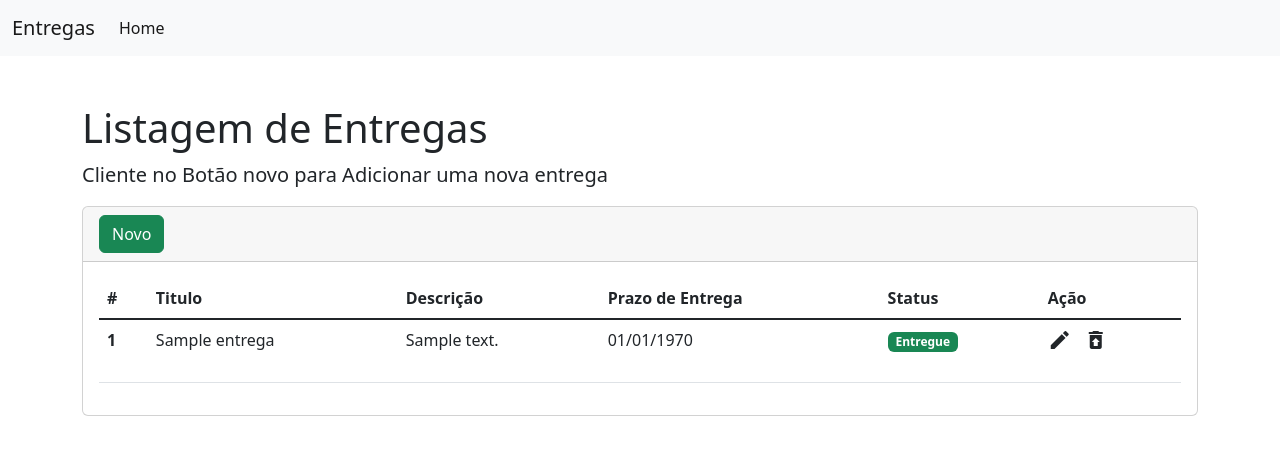
After one commit to alanomorais/sistema-de-entregas, a PHP site: template app/src/views/index.php in a window 1280 px wide. The commit adds this page. Shown: the top 455 px of the page. Run offline with PHP 8.4, Linux system fonts and the light colour scheme; the template is opened without the code that fills it: most values are stand-ins (such as "Sample title", 1, 10 or a date in 2020).

Commit message:
Refatoração na estruturas das pastas e namespaces. Criação da estrtura de views e a pagina principal com a listagem das entregas.

```diff
--- a/app/Db/Database.php
+++ b/app/Db/Database.php
@@ -1,6 +1,6 @@
 <?php
 
-namespace App\Db;
+namespace Db;
 
 use PDO;
 use PDOException;
@@ -10,10 +10,10 @@ class Database
     const DB_HOST = 'localhost';
     const DB_PORT = '5432';
     const DB_NAME = 'entrega';
-    const DB_USER = 'root';
+    const DB_USER = 'postgres';
     const DB_PASS = '321321321';
 
-    private $connection;
+    protected $connection;
 
     public function __construct()
     {
--- a/app/Resources/views/index.php
+++ /dev/null
@@ -1 +0,0 @@
-<?php
--- a/app/composer.json
+++ b/app/composer.json
@@ -2,7 +2,8 @@
     "vendor-name": "Sistema de Entrega",
     "autoload": {
         "psr-4": {
-            "App\\": "app/"
+            "App\\": "src/",
+            "Db\\": "db/"
         }
     }
 }
--- /dev/null
+++ b/app/src/views/includes/footer.php
@@ -0,0 +1,4 @@
+<script src="https://cdn.jsdelivr.net/npm/bootstrap@5.2.0-beta1/dist/js/bootstrap.bundle.min.js" integrity="sha384-pprn3073KE6tl6bjs2QrFaJGz5/SUsLqktiwsUTF55Jfv3qYSDhgCecCxMW52nD2" crossorigin="anonymous"></script>
+</body>
+
+</html>
--- /dev/null
+++ b/app/src/views/includes/header.php
@@ -0,0 +1,38 @@
+<!doctype html>
+<html lang="en">
+
+<head>
+    <meta charset="utf-8">
+    <meta name="viewport" content="width=device-width, initial-scale=1">
+    <title>Sistema de Entrega</title>
+    <link href="https://cdn.jsdelivr.net/npm/bootstrap@5.2.0-beta1/dist/css/bootstrap.min.css" rel="stylesheet" integrity="sha384-0evHe/X+R7YkIZDRvuzKMRqM+OrBnVFBL6DOitfPri4tjfHxaWutUpFmBp4vmVor" crossorigin="anonymous">
+    <link href="https://fonts.googleapis.com/icon?family=Material+Icons"
+      rel="stylesheet">
+</head>
+<style>
+    .material-icons {
+  font-family: 'Material Icons';
+  font-weight: normal;
+  font-style: normal;
+  font-size: 24px;  /* Preferred icon size */
+  display: inline-block;
+  line-height: 1;
+  text-transform: none;
+  letter-spacing: normal;
+  word-wrap: normal;
+  white-space: nowrap;
+  direction: ltr;
+
+  /* Support for all WebKit browsers. */
+  -webkit-font-smoothing: antialiased;
+  /* Support for Safari and Chrome. */
+  text-rendering: optimizeLegibility;
+
+  /* Support for Firefox. */
+  -moz-osx-font-smoothing: grayscale;
+
+  /* Support for IE. */
+  font-feature-settings: 'liga';
+}
+</style>
+<body>
--- /dev/null
+++ b/app/src/views/includes/navbar.php
@@ -0,0 +1,15 @@
+<nav class="navbar navbar-expand-lg bg-light">
+        <div class="container-fluid">
+            <a class="navbar-brand" href="#">Entregas</a>
+            <button class="navbar-toggler" type="button" data-bs-toggle="collapse" data-bs-target="#navbarNav" aria-controls="navbarNav" aria-expanded="false" aria-label="Toggle navigation">
+                <span class="navbar-toggler-icon"></span>
+            </button>
+            <div class="collapse navbar-collapse" id="navbarNav">
+                <ul class="navbar-nav">
+                    <li class="nav-item">
+                        <a class="nav-link active" aria-current="page" href="/">Home</a>
+                    </li>
+                </ul>
+            </div>
+        </div>
+    </nav>
--- /dev/null
+++ b/app/src/views/index.php
@@ -0,0 +1,68 @@
+<?php
+require_once('./src/views/includes/header.php');
+require_once('./src/views/includes/navbar.php');
+?>
+
+<?php
+if (isset($_GET['message'])) {
+?>
+    <div class="alert alert-success" role="alert">
+        Entrega inserida com sucesso!
+    </div>
+<?php
+}
+?>
+<main class="flex-shrink-0">
+    <div class="container">
+        <h1 class="mt-5">Listagem de Entregas</h1>
+        <p class="lead">Cliente no Botão novo para Adicionar uma nova entrega</p>
+        <div class="card">
+            <h5 class="card-header"><a href="incluir.php"><button type="button" class="btn btn-success">Novo</button></a></h5>
+            <div class="card-body">
+                <table class="table table-responsive">
+                    <thead>
+                        <tr>
+                            <th scope="col">#</th>
+                            <th scope="col">Titulo</th>
+                            <th scope="col">Descrição</th>
+                            <th scope="col">Prazo de Entrega</th>
+                            <th scope="col">Status</th>
+                            <th scope="col">Ação</th>
+                        </tr>
+                    </thead>
+                    <tbody class="table-group-divider">
+                        <?php
+                        foreach ($entregas as $key => $entrega) {
+                            # code...
+
+                        ?>
+                        <tr>
+                            <th scope="row"><?= $entrega['id'] ?></th>
+                            <td><?= $entrega['titulo'] ?></td>
+                            <td><?= $entrega['descricao'] ?></td>
+                            <td><?= date('d/m/Y', strtotime("{$entrega['previsao_entrega']}")); ?></td>
+                            <td><?=  $entrega['status'] == 0 ? '<span class="badge bg-danger">Pendente</span>' : '<span class="badge bg-success">Entregue</span>' ?></td>
+                            <td>
+                                <ul class="list-inline">
+                                    <li class="list-inline-item" <button type="button" class="btn btn-link"><span class="material-icons">
+                                            edit
+                                        </span></button>
+                                    </li>
+                                    <li class="list-inline-item" <button type="button" class="btn btn-link"><span class="material-icons">
+                                            restore_from_trash
+                                        </span></button>
+                                    </li>
+                                </ul>
+                            </td>
+                        </tr>
+                        <?php } ?>
+                    </tbody>
+                </table>
+            </div>
+        </div>
+    </div>
+</main>
+
+<?php
+
+require_once('./src/views/includes/footer.php');
```
Also changed, not shown: app/Controllers/EntregaController.php (deleted, +0 -22 lines), app/Models/Entrega.php (deleted, +0 -38 lines), app/index.php (+11 -1 lines), app/src/controllers/EntregaController.php (added, +26 -0 lines), app/src/models/Entrega.php (added, +134 -0 lines), 3 other files.
